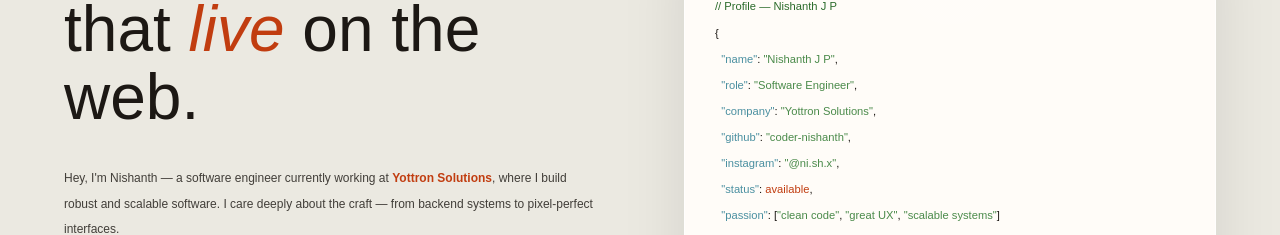
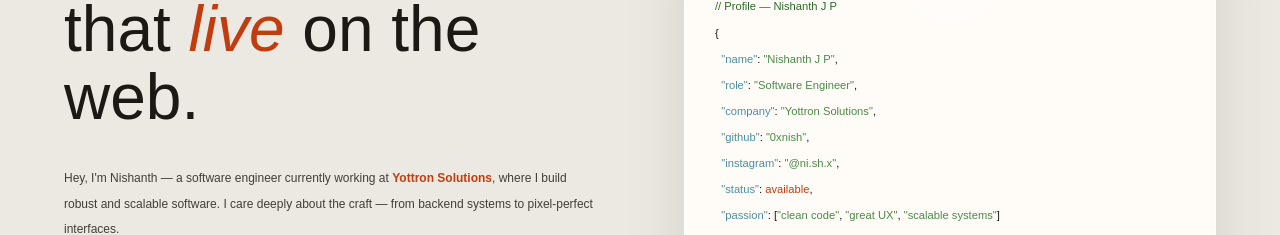
Before and after one commit to 0xnish/0xnish.github.io, a React (Vite) app: page / in a window 1280 px wide. Shown: the part 1033-1268 px from the top of the page. Built offline with nearby package versions, Linux system fonts and the light colour scheme; no server answers; the HTML template or start-up script is replaced by a standard one; a web font is replaced by a local one.

Commit message:
rename coder-nishanth to 0xnish

```diff
--- a/src/helper/constants.js
+++ b/src/helper/constants.js
@@ -12,8 +12,8 @@ export const marqueeItems = ['Software Engineering', 'Yottron Solutions', 'Clean
 export const links = {
   email: 'mailto:mailtonishii@gmail.com',
   emailDisplay: 'mailtonishii@gmail.com',
-  github: 'https://github.com/coder-nishanth',
-  githubDisplay: 'coder-nishanth',
+  github: 'https://github.com/0xnish',
+  githubDisplay: '0xnish',
   linkedin: 'https://www.linkedin.com/in/nishanth-jp',
   linkedinDisplay: 'Nishanth J P',
   instagram: 'https://instagram.com/ni.sh.x',
@@ -21,7 +21,7 @@ export const links = {
 }
 
 export const upiId = 'coder-nishanth@airtel'
-export const bmcLink = 'https://buymeacoffee.com/coder.nishanth'
+export const bmcLink = 'https://buymeacoffee.com/0xnish'
 
 export const skills = [
   {
@@ -84,6 +84,6 @@ export const profile = {
   name: 'Nishanth J P',
   role: 'Software Engineer',
   company: 'Yottron Solutions',
-  github: 'coder-nishanth',
+  github: '0xnish',
   instagram: '@ni.sh.x',
 }
```
